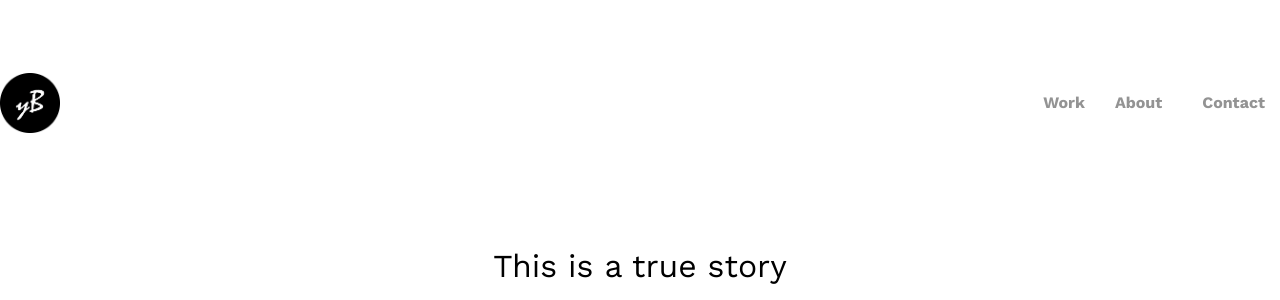
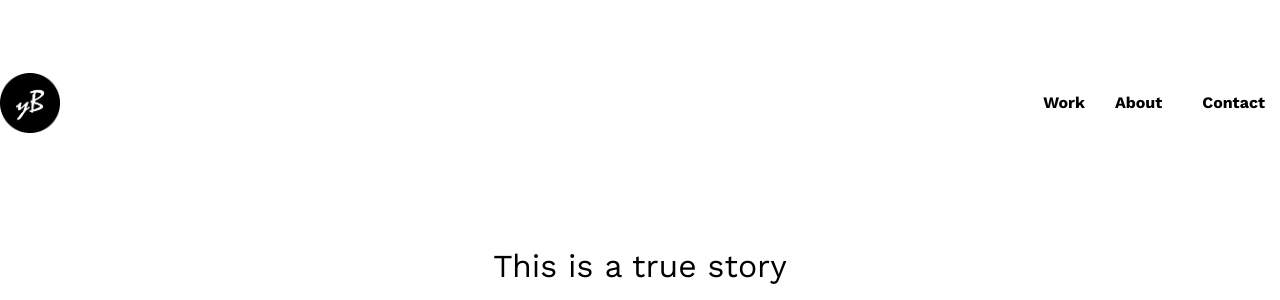
Before and after one commit to itisyb/Portfoliosite, a PHP site: page /about.html in a window 1280 px wide. Shown: the top 300 px of the page. Run offline with PHP 8.4, Linux system fonts and the light colour scheme.

Commit message:
upadted nav colors

```diff
--- a/style.css
+++ b/style.css
@@ -415,7 +415,7 @@ img.title-logo {
 
 body .site-wrapper .sm-clean a  {
     cursor: pointer;
-    color: #939393;
+    /* color: #939393; */
     transition: color .3s ease;
 }
 
```
